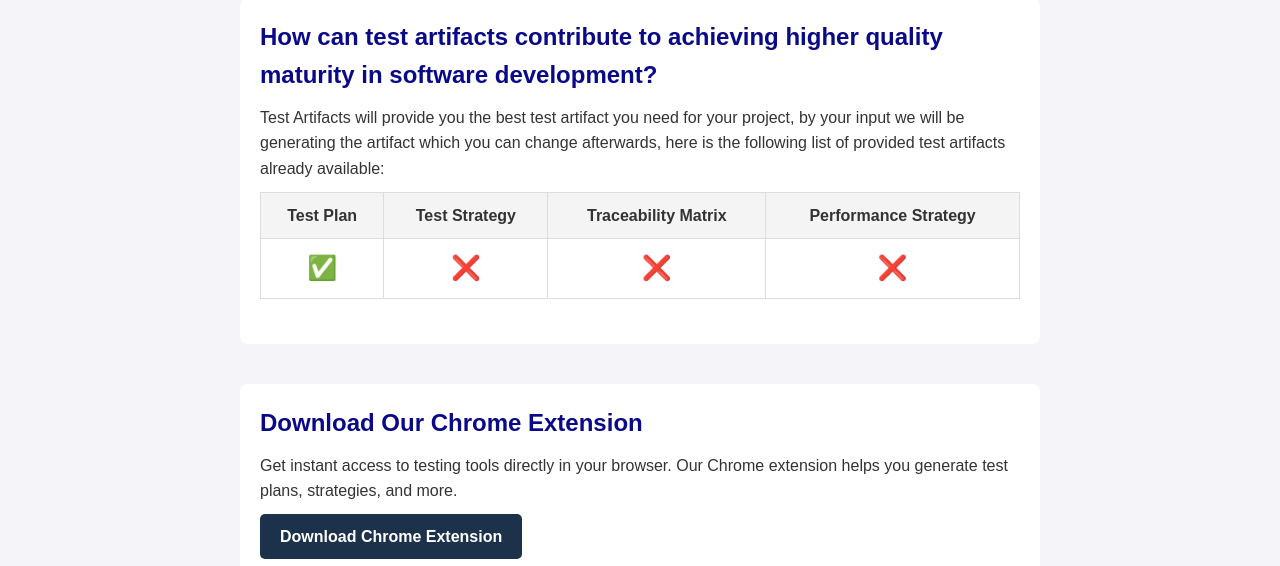
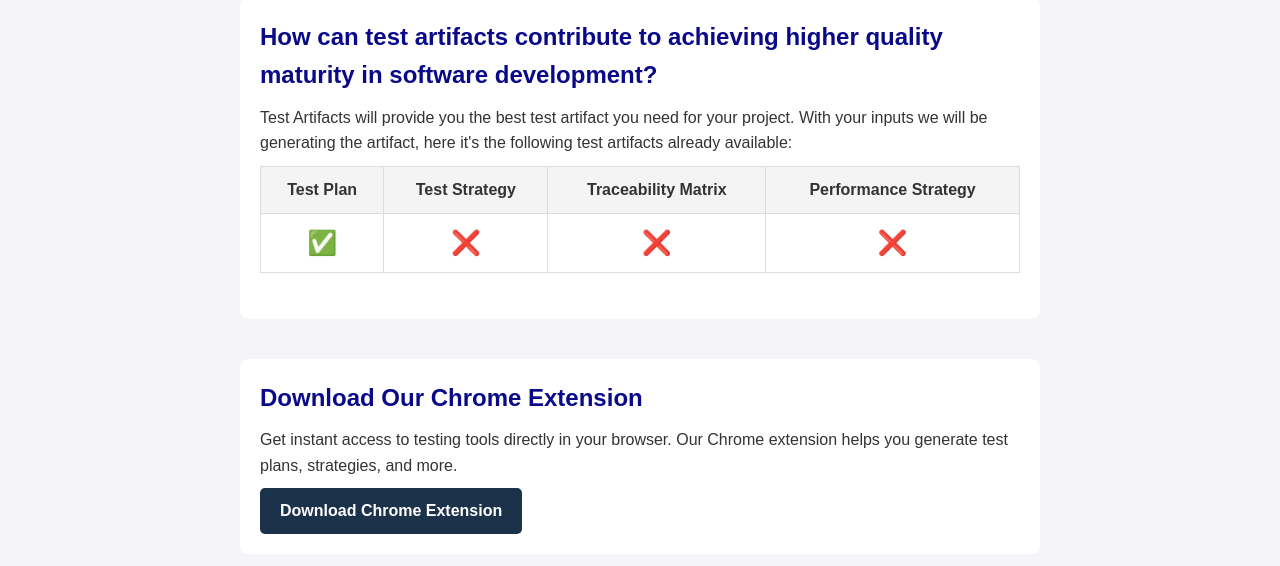
Before and after one commit to test-artifacts/artifacts-test-site, a website built with webpack: page index.html in a window 1280 px wide. Shown: the part 234-800 px from the top of the page. Built offline with nearby package versions, Linux system fonts and the light colour scheme.

Commit message:
adding more information to the site

```diff
--- a/index.html
+++ b/index.html
@@ -27,7 +27,7 @@
     <main>
         <section id="about">
             <h2>How can test artifacts contribute to achieving higher quality maturity in software development?</h2>
-            <p>Test Artifacts will provide you the best test artifact you need for your project, by your input we will be generating the artifact which you can change afterwards, here is the following list of provided test artifacts already available:</p>
+            <p>Test Artifacts will provide you the best test artifact you need for your project. With your inputs we will be generating the artifact, here it's the following test artifacts already available:</p>
             <table>
                 <thead>
                     <tr>
```
